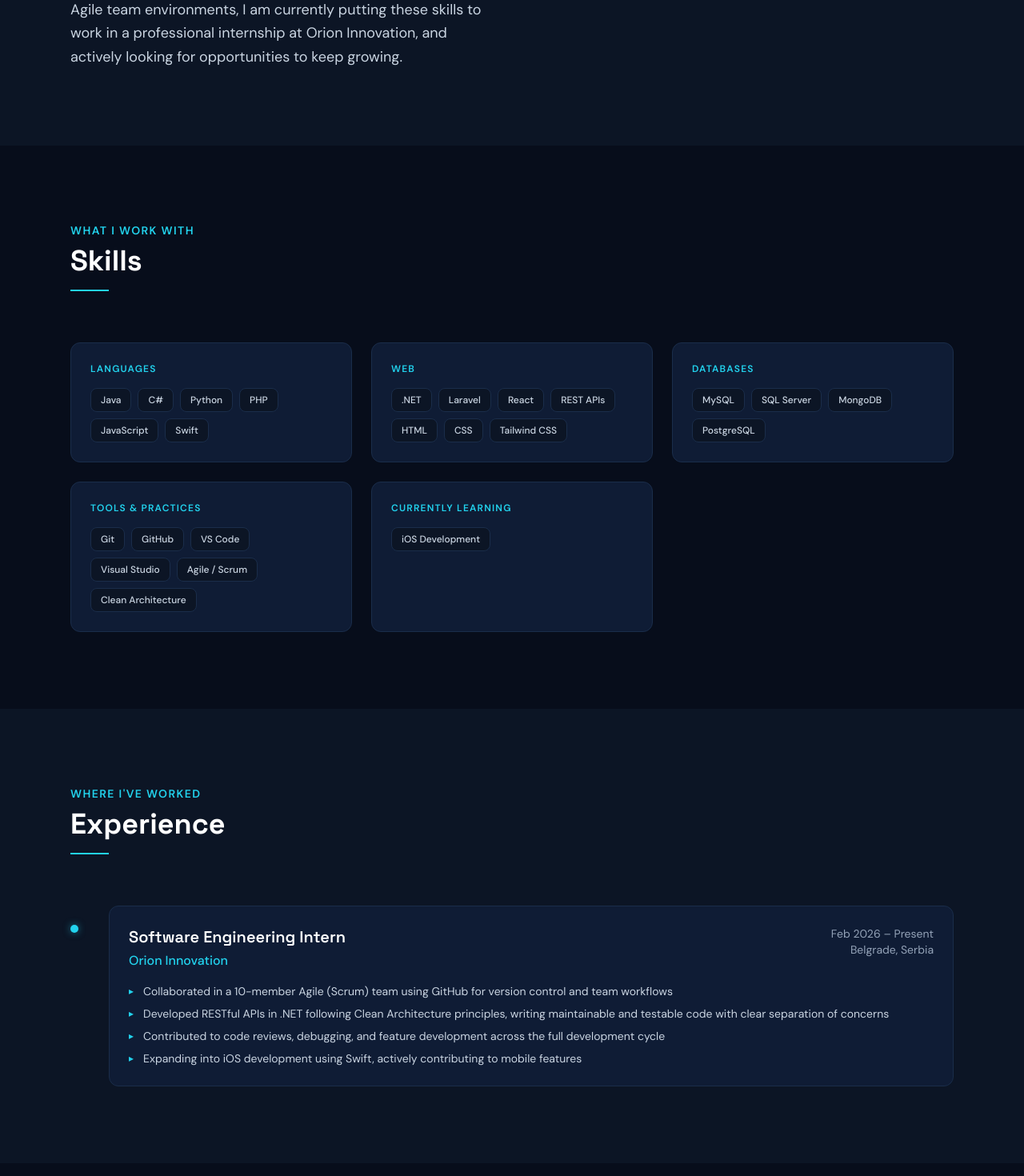
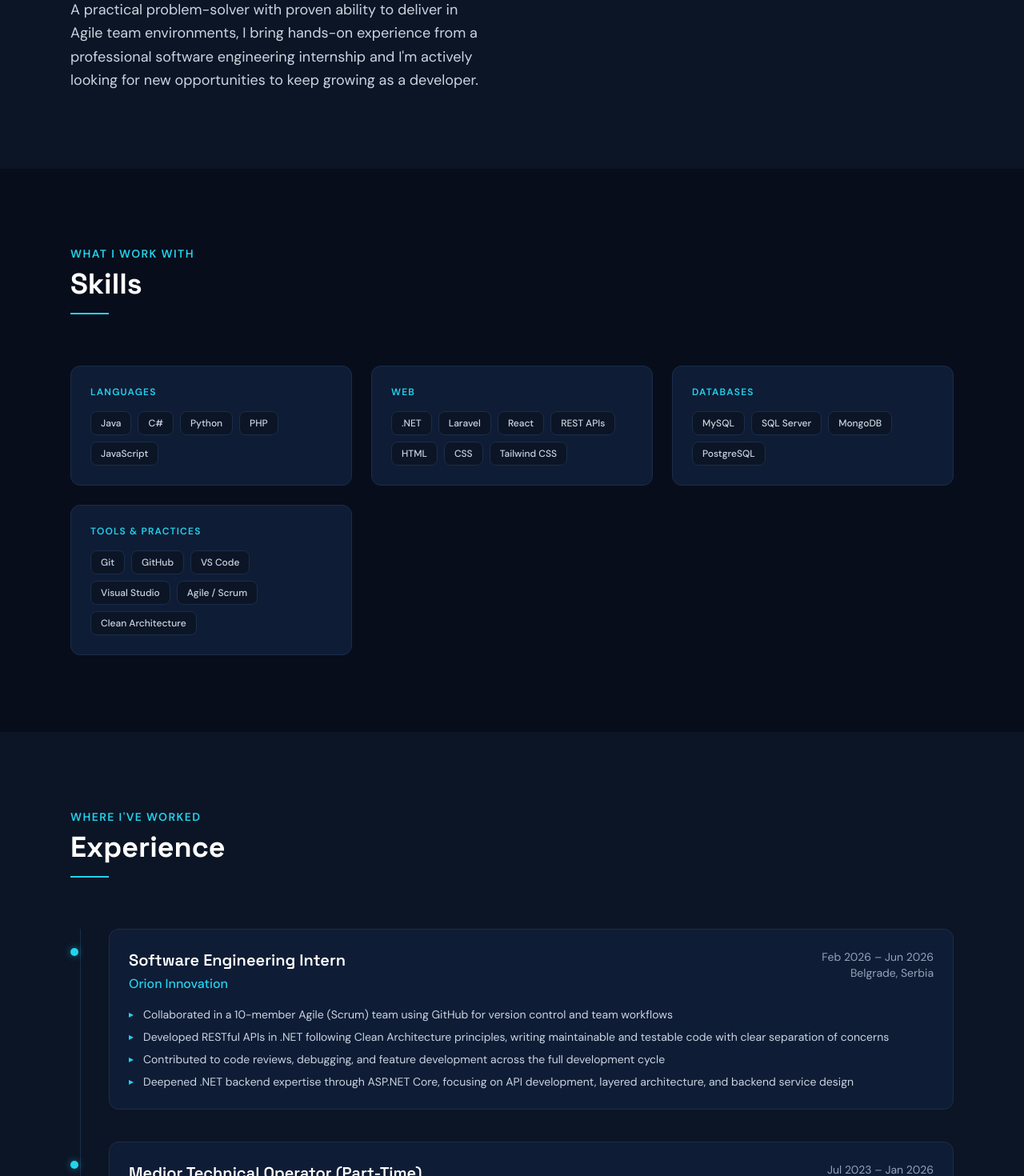
Before and after one commit to Kia2002/aleksa-vlaski-portfolio, a React (Vite) app: page / in a window 1280 px wide. Shown: the part 1330-2800 px from the top of the page at 80% size. Built offline with nearby package versions, Linux system fonts and the light colour scheme.

Commit message:
Update About, Experience, Education and Skills content
Refresh personal info to align portfolio content with current CV: updated bio, added missing work and education history, and synced skills list and CV file.

```diff
--- a/src/components/About.tsx
+++ b/src/components/About.tsx
@@ -27,10 +27,10 @@ export default function About() {
               I'm a software engineering graduate based in Belgrade, Serbia, with hands-on experience in full-stack web development and machine learning.
             </p>
             <p className="text-slate-300 text-lg leading-relaxed mb-6">
-              Proficient in C#, Swift and Java, I bring a strong foundation in algorithms, data structures, and database design to every project I work on. I enjoy solving real problems with code that is not just functional, but readable and maintainable.
+              Proficient in C# and Java, with a strong command of Python, I bring a solid foundation in algorithms, data structures, and database design to every project I work on. I enjoy solving real problems with code that is not just functional, but readable and maintainable.
             </p>
             <p className="text-slate-300 text-lg leading-relaxed">
-              A practical problem-solver with proven ability to deliver in Agile team environments, I am currently putting these skills to work in a professional internship at Orion Innovation, and actively looking for opportunities to keep growing.
+              A practical problem-solver with proven ability to deliver in Agile team environments, I bring hands-on experience from a professional software engineering internship and I'm actively looking for new opportunities to keep growing as a developer.
             </p>
           </motion.div>
 
--- a/src/data/education.ts
+++ b/src/data/education.ts
@@ -8,4 +8,11 @@ export const education: Education[] = [
     period: 'Oct 2021 – Feb 2026',
     gpa: '9.32/10.00',
   },
+  {
+    degree: 'High School Diploma in Electrical Engineering',
+    institution: 'High School of Electrical and Technical Sciences "Nikola Tesla"',
+    location: 'Pančevo, Serbia',
+    period: 'Sep 2017 – Jun 2021',
+    gpa: '5.00/5.00',
+  },
 ]
--- a/src/data/experience.ts
+++ b/src/data/experience.ts
@@ -5,12 +5,22 @@ export const experience: Experience[] = [
     role: 'Software Engineering Intern',
     company: 'Orion Innovation',
     location: 'Belgrade, Serbia',
-    period: 'Feb 2026 – Present',
+    period: 'Feb 2026 – Jun 2026',
     bullets: [
       'Collaborated in a 10-member Agile (Scrum) team using GitHub for version control and team workflows',
       'Developed RESTful APIs in .NET following Clean Architecture principles, writing maintainable and testable code with clear separation of concerns',
       'Contributed to code reviews, debugging, and feature development across the full development cycle',
-      'Expanding into iOS development using Swift, actively contributing to mobile features',
+      'Deepened .NET backend expertise through ASP.NET Core, focusing on API development, layered architecture, and backend service design',
+    ],
+  },
+  {
+    role: 'Medior Technical Operator (Part-Time)',
+    company: '365 Lab',
+    location: 'Belgrade, Serbia',
+    period: 'Jul 2023 – Jan 2026',
+    bullets: [
+      'Managed and operated photo/video marketing activations, including setup, connectivity, and live support',
+      'Led troubleshooting and maintenance, ensuring reliable performance, minimal downtime, and a strong client experience',
     ],
   },
 ]
--- a/src/data/skills.ts
+++ b/src/data/skills.ts
@@ -3,7 +3,7 @@ import type { SkillGroup } from '../types'
 export const skills: SkillGroup[] = [
   {
     category: 'Languages',
-    skills: ['Java', 'C#', 'Python', 'PHP', 'JavaScript', 'Swift'],
+    skills: ['Java', 'C#', 'Python', 'PHP', 'JavaScript'],
   },
   {
     category: 'Web',
@@ -17,8 +17,4 @@ export const skills: SkillGroup[] = [
     category: 'Tools & Practices',
     skills: ['Git', 'GitHub', 'VS Code', 'Visual Studio', 'Agile / Scrum', 'Clean Architecture'],
   },
-  {
-    category: 'Currently Learning',
-    skills: ['iOS Development'],
-  },
 ]
```
Also changed, not shown: .claude/CLAUDE.md, 1 other file (tests, documents, lock files or other folders).
